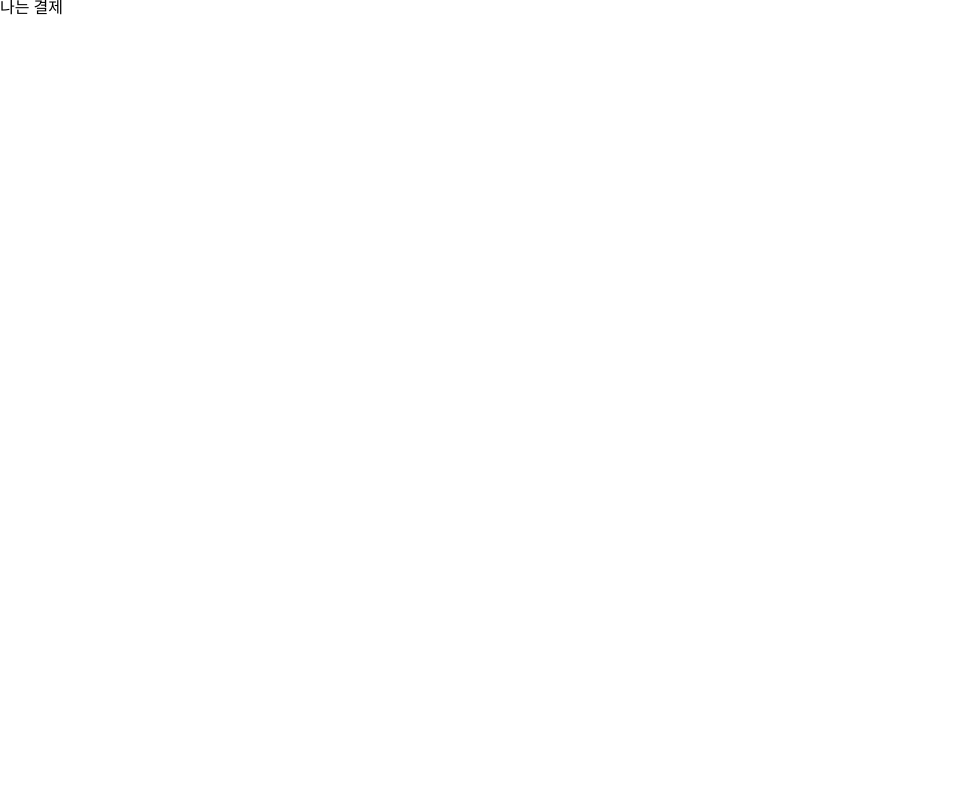
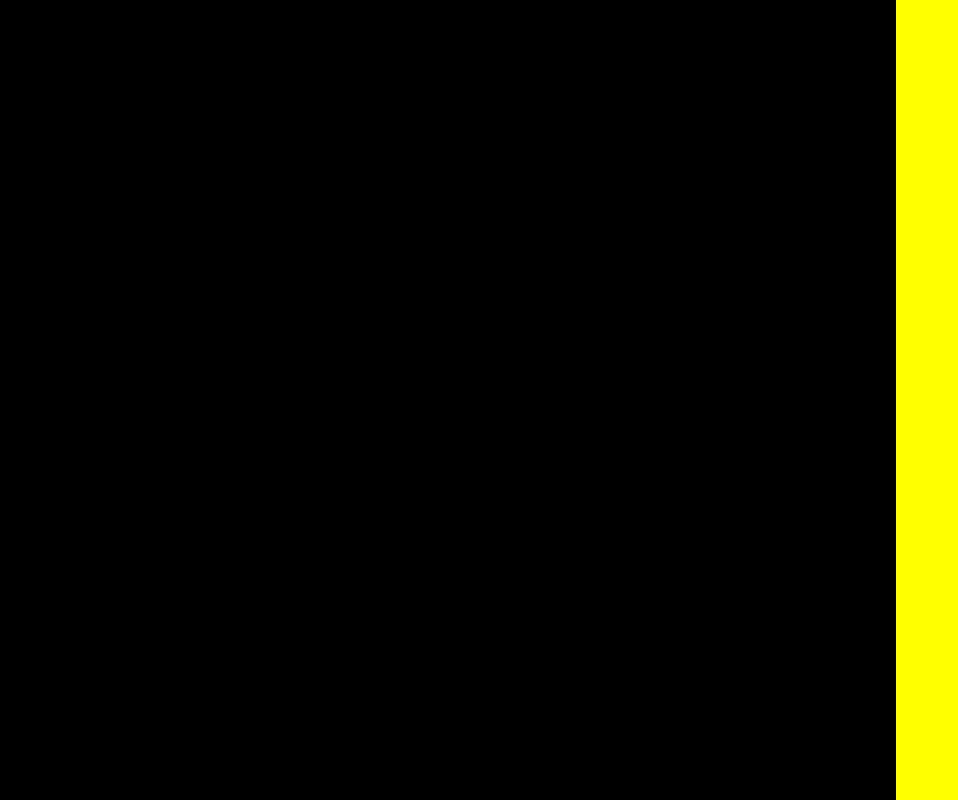
Before and after one commit to wecode-bootcamp-korea/48-2nd-5ronaminC-frontend, a React (Create React App) app: page /payment in a window 1280 px wide. Shown: the whole page, without its empty margins (0-958 px from the left). Built offline with nearby package versions, Linux system fonts and the light colour scheme.

Commit message:
Add: Payment  레이아웃 작업 중

```diff
--- a/src/pages/Payment/Payment.jsx
+++ b/src/pages/Payment/Payment.jsx
@@ -1,8 +1,29 @@
 import React from 'react';
+//import Nav from '../../components/Nav/Nav';
+// import Footer from '../../components/Footer/Footer';
+// import CartList from './components/cartList';
 import './Payment.scss';
 
 const Payment = () => {
-  return <>나는 결제</>;
+  return (
+    <>
+      {/* <Nav /> */}
+      <div className="cart">
+        <div className="cartAll">
+          <div></div>
+          {/* <div className="cartList">
+            <CartList />
+          </div> */}
+        </div>
+        <div className="productPrice">
+          {/* <div></div>
+          <div className="productPriceAll">
+            <ProductPriceAll />
+          </div> */}
+        </div>
+      </div>
+      {/* <Footer /> */}
+    </>
+  );
 };
-
 export default Payment;
--- a/src/pages/Payment/Payment.scss
+++ b/src/pages/Payment/Payment.scss
@@ -0,0 +1,23 @@
+.cart {
+  display: flex;
+  margin: 0 auto;
+  max-width: 1920px;
+  height: 100vh;
+
+  .cartAll {
+    display: flex;
+    width: 70%;
+    background-color: black;
+
+    .cartList {
+      display: flex;
+    }
+  }
+
+  .productPrice {
+    display: flex;
+    flex-direction: column;
+    width: 30%;
+    background-color: yellow;
+  }
+}
```
